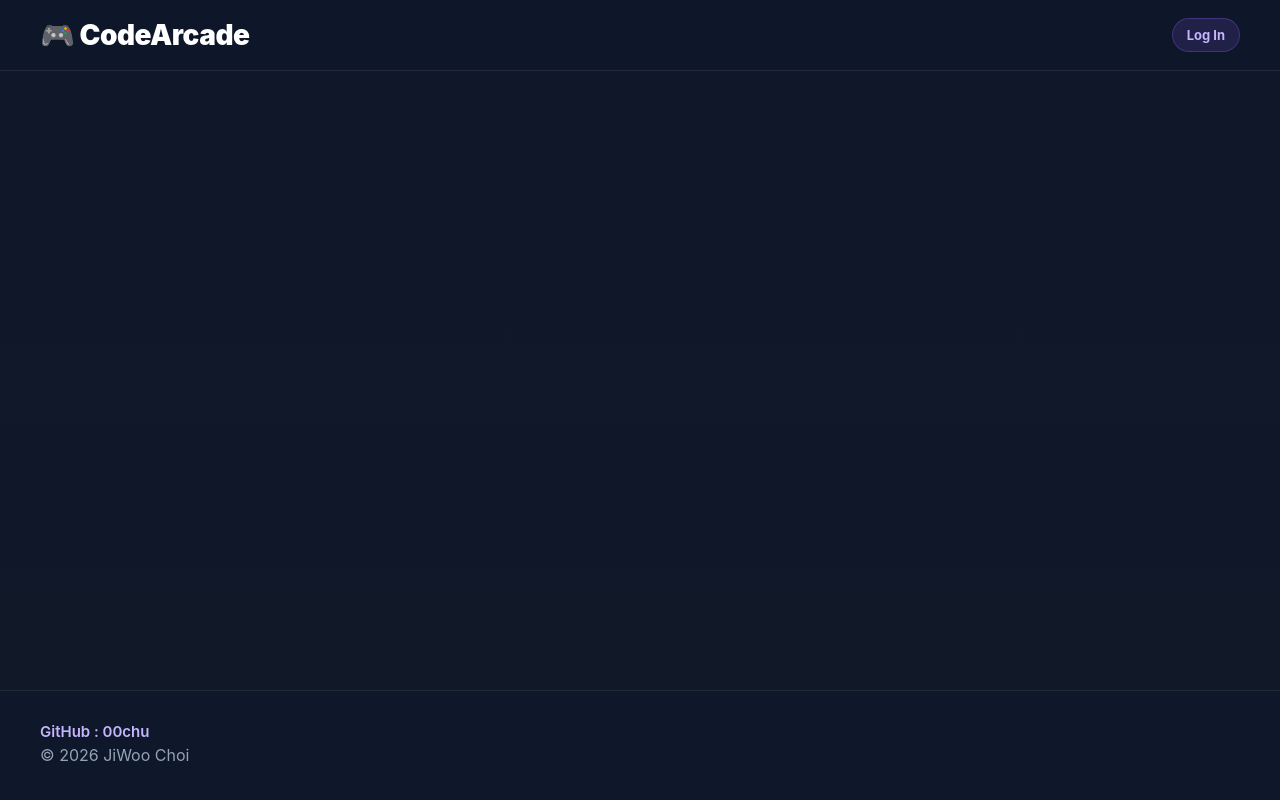
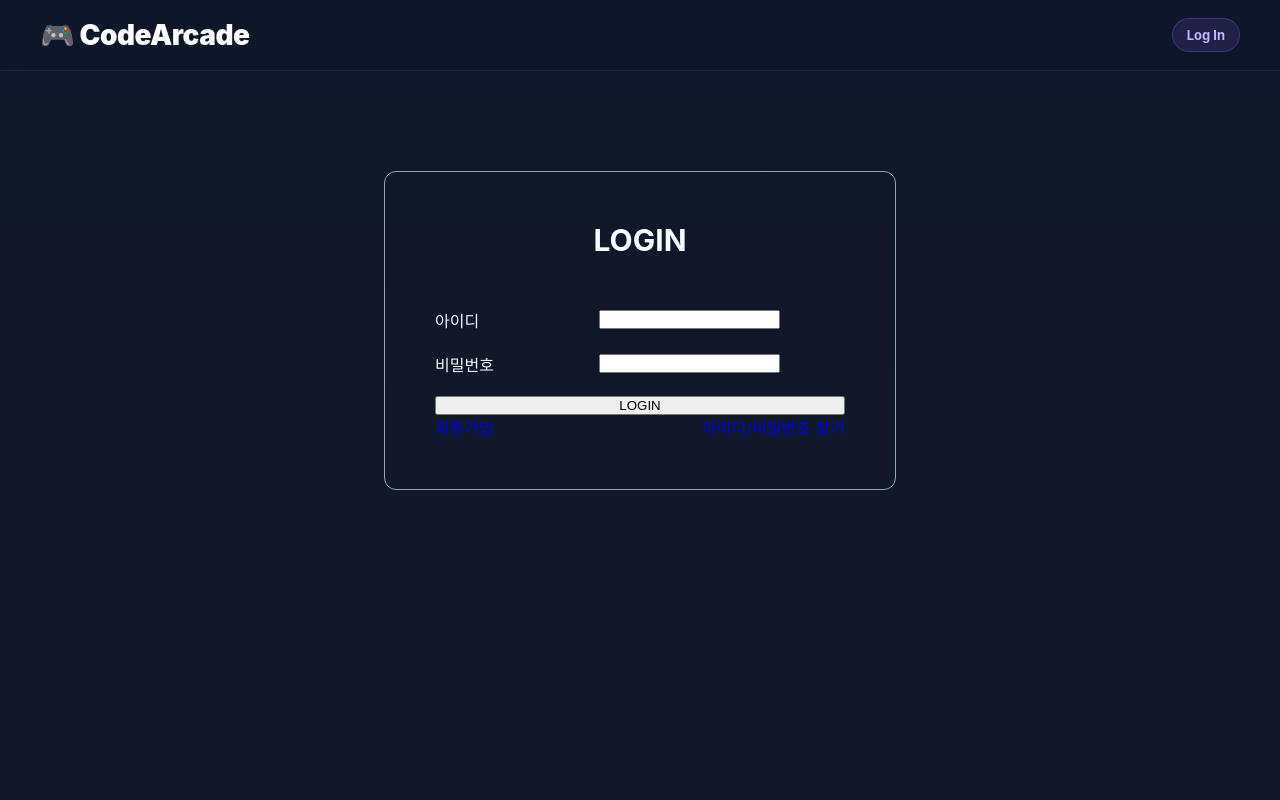
Before and after one commit to 00chu/game_set_project, a React (Vite) app in the folder game_set_front/: page /game_set_project/login in a window 1280 px wide. Shown: the top 800 px of the page. Built offline with nearby package versions, Linux system fonts and the light colour scheme.

Commit message:
로그인 생성 중

```diff
--- a/game_set_front/src/App.css
+++ b/game_set_front/src/App.css
@@ -18,7 +18,6 @@
 
 body {
   background: linear-gradient(180deg, #0f172a 0%, #111827 100%);
-
   color: var(--text-main);
   font-family: Inter, sans-serif;
 }
--- a/game_set_front/src/component/game/BaseBall.jsx
+++ b/game_set_front/src/component/game/BaseBall.jsx
@@ -27,7 +27,7 @@ const BaseBall = () => {
     }
 
     if (strike === 4) {
-      setIsGameOver(true); // 🔥 여기 중요
+      setIsGameOver(true);
 
       return;
     }
--- a/game_set_front/src/component/game/ColorMatch.jsx
+++ b/game_set_front/src/component/game/ColorMatch.jsx
@@ -3,13 +3,13 @@ import styles from "./ColorMatch.module.css";
 import { useNavigate } from "react-router-dom";
 
 const COLORS = [
-  { name: "red", kor: "빨강", color: "#ef4444" },
+  { name: "red", kor: "빨강", color: "#ff3232" },
   { name: "orange", kor: "주황", color: "#f97316" },
   { name: "yellow", kor: "노랑", color: "#facc15" },
   { name: "green", kor: "초록", color: "#22c55e" },
   { name: "blue", kor: "파랑", color: "#3b82f6" },
   { name: "purple", kor: "보라", color: "#a855f7" },
-  { name: "black", kor: "검정", color: "#111827" },
+  { name: "black", kor: "검정", color: "#030508" },
 ];
 
 const ColorMatch = () => {
--- a/game_set_front/src/page/BaseBallPage.jsx
+++ b/game_set_front/src/page/BaseBallPage.jsx
@@ -1,11 +1,20 @@
 import BaseBall from "../component/game/BaseBall";
 import styles from "./page.module.css";
+import SportsBaseballIcon from "@mui/icons-material/SportsBaseball";
 
 const BaseBallPage = () => {
   return (
     <div className={styles.page}>
       <div className={styles.gameHero}>
-        <h1>⚾ NUMBER BASEBALL</h1>
+        <h1>
+          <SportsBaseballIcon
+            sx={{
+              fontSize: 60,
+              color: "var(--accent)",
+            }}
+          />
+          NUMBER BASEBALL
+        </h1>
         <p>Guess the hidden 4-digit number</p>
       </div>
       <BaseBall />
--- a/game_set_front/src/page/ColorMatchPage.jsx
+++ b/game_set_front/src/page/ColorMatchPage.jsx
@@ -1,11 +1,20 @@
 import ColorMatch from "../component/game/ColorMatch";
 import styles from "./page.module.css";
+import PaletteIcon from "@mui/icons-material/Palette";
 
 const ColorMatchPage = () => {
   return (
     <div className={styles.page}>
       <div className={styles.gameHero}>
-        <h1>🎨 COLOR MATCH</h1>
+        <h1>
+          <PaletteIcon
+            sx={{
+              fontSize: 60,
+              color: "var(--accent)",
+            }}
+          />{" "}
+          COLOR MATCH
+        </h1>
         <p>Choose the color of the text</p>
       </div>
 
--- a/game_set_front/src/page/GameMainPage.jsx
+++ b/game_set_front/src/page/GameMainPage.jsx
@@ -1,5 +1,7 @@
 import { Link } from "react-router-dom";
 import styles from "./GameMainPage.module.css";
+import SportsBaseballIcon from "@mui/icons-material/SportsBaseball";
+import PaletteIcon from "@mui/icons-material/Palette";
 
 const GameMainPage = () => {
   return (
@@ -12,7 +14,14 @@ const GameMainPage = () => {
 
       <section className={styles.games}>
         <Link to="/baseBall" className={styles.card}>
-          <div className={styles.icon}>⚾</div>
+          <div className={styles.icon}>
+            <SportsBaseballIcon
+              sx={{
+                fontSize: 60,
+                color: "var(--accent-hover)",
+              }}
+            />
+          </div>
 
           <h3>Number Baseball</h3>
 
@@ -22,7 +31,14 @@ const GameMainPage = () => {
         </Link>
 
         <Link to="/colorMatch" className={styles.card}>
-          <div className={styles.icon}>🎨</div>
+          <div className={styles.icon}>
+            <PaletteIcon
+              sx={{
+                fontSize: 60,
+                color: "var(--accent-hover)",
+              }}
+            />
+          </div>
 
           <h3>Color Match</h3>
 
--- a/game_set_front/src/page/GameMainPage.module.css
+++ b/game_set_front/src/page/GameMainPage.module.css
@@ -72,7 +72,6 @@
 
 .icon {
   font-size: 42px;
-
   margin-bottom: 18px;
 }
 
@@ -161,7 +160,6 @@
 
   .icon {
     font-size: 38px;
-
     margin-bottom: 14px;
   }
 
--- a/game_set_front/src/page/LoginPage.jsx
+++ b/game_set_front/src/page/LoginPage.jsx
@@ -1,3 +1,35 @@
-const LoginPage = () => {};
+import { Link, useNavigate } from "react-router-dom";
+import styles from "./LoginPage.module.css";
+
+const LoginPage = () => {
+  const navigate = useNavigate();
+
+  return (
+    <main className={styles.main}>
+      <div className={styles.login_div}>
+        <p>LOGIN</p>
+        <form>
+          <ul>
+            <li>아이디</li>
+            <li>
+              <input></input>
+            </li>
+          </ul>
+          <ul>
+            <li>비밀번호</li>
+            <li>
+              <input></input>
+            </li>
+          </ul>
+          <button>LOGIN</button>
+        </form>
+        <div className={styles.link}>
+          <Link>회원가입</Link>
+          <Link>아이디/비밀번호 찾기</Link>
+        </div>
+      </div>
+    </main>
+  );
+};
 
 export default LoginPage;
--- a/game_set_front/src/page/LoginPage.module.css
+++ b/game_set_front/src/page/LoginPage.module.css
@@ -0,0 +1,49 @@
+.main {
+  margin: 100px auto;
+  display: flex;
+  align-items: center;
+}
+
+.login_div {
+  width: 40%;
+  border: 1px solid var(--text-sub);
+  border-radius: 12px;
+  display: flex;
+  flex-direction: column;
+  align-items: center;
+  padding: 50px;
+}
+
+.login_div > p {
+  font-size: 30px;
+  font-weight: 700;
+  font-family: var(sans-serif);
+  margin-bottom: 50px;
+}
+
+.login_div > form {
+  width: 100%;
+  display: flex;
+  flex-direction: column;
+  gap: 20px;
+}
+
+.login_div ul {
+  width: 100%;
+  list-style-type: none;
+  display: flex;
+}
+
+.login_div li:first-child {
+  width: 40%;
+}
+
+.login_div li:last-child {
+  width: 60%;
+}
+
+.link {
+  width: 100%;
+  display: flex;
+  justify-content: space-between;
+}
--- a/game_set_front/src/page/page.module.css
+++ b/game_set_front/src/page/page.module.css
@@ -1,7 +1,6 @@
 .page {
   max-width: 1200px;
   width: 95%;
-
   margin: 60px auto;
 }
 
@@ -11,26 +10,26 @@
 
 .gameHero {
   text-align: center;
-
   margin-bottom: 30px;
 }
 
 .gameHero h1 {
+  display: flex;
+  justify-content: center;
+  align-items: center;
+  gap: 12px;
+
   font-size: clamp(32px, 5vw, 52px);
-
   font-weight: 900;
 
   background: linear-gradient(90deg, #8b5cf6, #c084fc);
-
   -webkit-background-clip: text;
   -webkit-text-fill-color: transparent;
 }
 
 .gameHero p {
   margin-top: 10px;
-
   color: #94a3b8;
-
   font-size: 18px;
 }
 
@@ -63,15 +62,12 @@
 @media (max-width: 768px) {
   .page {
     width: 100%;
-
     padding: 0 16px;
-
     margin: 30px auto;
   }
 
   .games {
     grid-template-columns: 1fr;
-
     gap: 20px;
   }
 
```
Also changed, not shown: game_set_front/package.json (+7 -1 lines), game_set_front/src/component/ui/Form.jsx (added), 1 other file (tests, documents, lock files or other folders).
